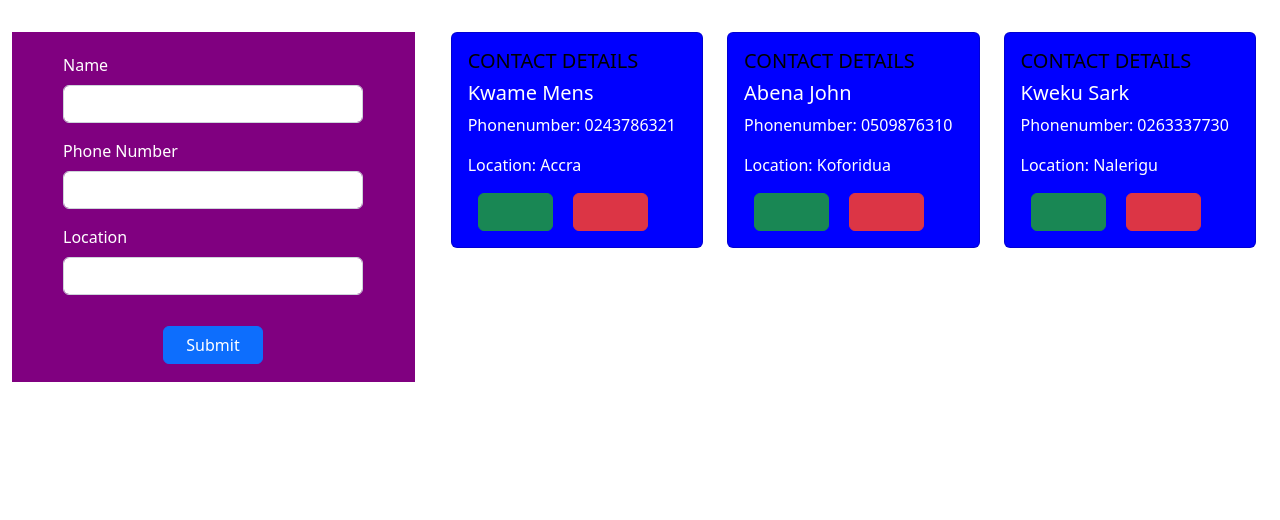
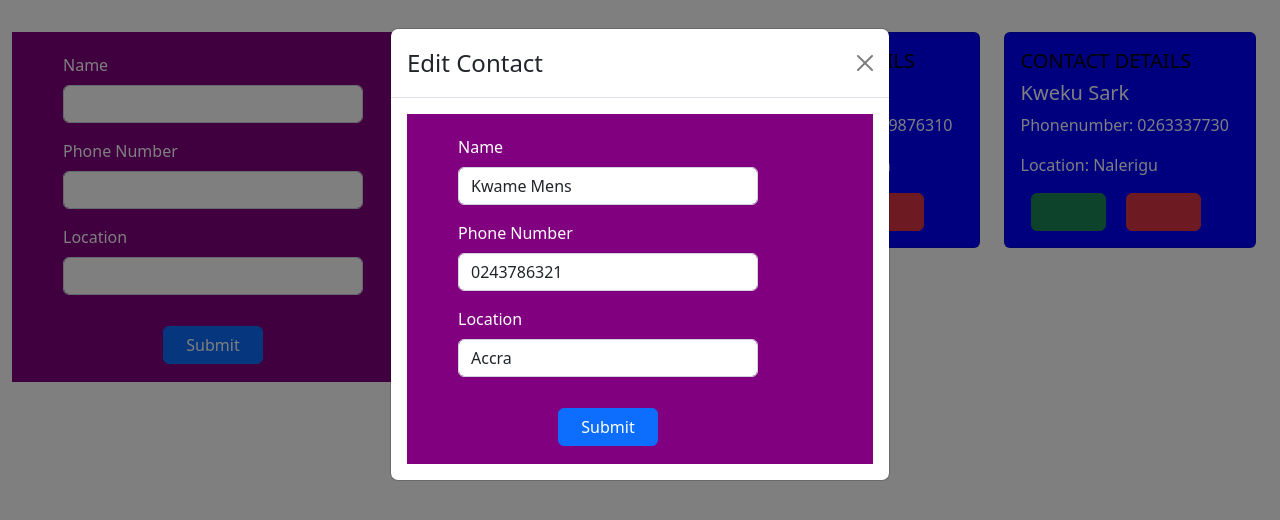
Before and after one commit to Reneock/react-contact-crud, a React (Create React App) app: page / in a window 1280 px wide. Both pictures are taken after a click on the button 515 px from the left and 212 px from the top of the page. Shown: the top 520 px of the page. Built offline with nearby package versions, Linux system fonts and the light colour scheme; some icons are missing.

Commit message:
activating edit and update components

```diff
--- a/public/index.html
+++ b/public/index.html
@@ -24,7 +24,7 @@
       work correctly both with client-side routing and a non-root public URL.
       Learn how to configure a non-root public URL by running `npm run build`.
     -->
-    <title>React App</title>
+    <title>React Contact Crud</title>
   </head>
   <body>
     <noscript>You need to enable JavaScript to run this app.</noscript>
--- a/src/App.js
+++ b/src/App.js
@@ -7,13 +7,22 @@ import './App.css';
 
 function App() {
 	const [contacts, setContacts] = useState([
-		{ name: "Kwame Mens", phonenumber: "0243786321", location: "Accra" },
-		{ name: "Abena John", phonenumber: "0509876310", location: "Koforidua" },
-		{ name: "Kweku Sark", phonenumber: "0263337730", location: "Nalerigu" }
+		{ name: "Kwame Mens", phonenumber: "0243786321", location: "Accra", id:"1cd" },
+		{ name: "Abena John", phonenumber: "0509876310", location: "Koforidua", id:"2cd" },
+		{ name: "Kweku Sark", phonenumber: "0263337730", location: "Nalerigu", id:"3cd" }
 	]);
 
 	const addNewContact = (contact) => {
+		contact.id = Math.random().toString();
 		setContacts([...contacts, contact]);
+	};
+
+	const deleteContact = (id, deletedContact) => {
+		setContacts(contacts.filter(contact => contact.id === id ? deletedContact : contact))
+	};
+
+	const editContact = (id, updatedContact) => {
+		setContacts(contacts.map(contact => contact.id === id ? updatedContact : contact))
 	};
 
 	return (
@@ -24,7 +33,7 @@ function App() {
 					  <ContactsForm newContact={addNewContact} />
 				  </Col>
 				  <Col>
-					  <Contacts contactInfo={contacts} />
+					  <Contacts contactInfo={contacts} deleteContact={deleteContact} editContact={editContact}/>
 				  </Col>
 			  </Row>
 		  </Container>
--- a/src/components/Contact.jsx
+++ b/src/components/Contact.jsx
@@ -1,25 +1,48 @@
-import React from "react";
-import {Col, Card, Button} from "react-bootstrap";
+import React, { useState } from "react";
+import { Col, Card, Button, Modal } from "react-bootstrap";
 import IonIcon from "@reacticons/ionicons";
+import EditContact from "./EditContact";
 
 function Contact(props) {
+
+	const [show, setShow] = useState(false);
+
+	const handleClose = () => setShow(false);
+	const handleShow = () => setShow(true);
+
+	const handleDelete = (e) => {
+		e.preventDefault();
+		props.deleteContact(props.contactInfo.id);
+	};
+
 	return (
-		<Col md="4" style={{marginBottom: "1rem"}}>
-			<Card style={{backgroundColor:"blue", color:"white"}}>
+		<>
+			<Modal show={show} onHide={handleClose} animation={false}>
+				<Modal.Header closeButton>
+					<Modal.Title>Edit Contact</Modal.Title>
+				</Modal.Header>
+				<Modal.Body>
+					<EditContact contactInfo={props.contactInfo} editContact={props.editContact} closeModal={handleClose} />
+				</Modal.Body>
+			</Modal>
+
+			<Col md="4" style={{ marginBottom: "1rem" }}>
+				<Card style={{ backgroundColor: "blue", color: "white" }}>
 					<Card.Body>
-          <Card.Title style={{color: "black"}}>CONTACT DETAILS</Card.Title>
+						<Card.Title style={{ color: "black" }}>CONTACT DETAILS</Card.Title>
 						<Card.Title>{props.contactInfo.name} </Card.Title>
 						<Card.Text><p>Phonenumber: {props.contactInfo.phonenumber}</p></Card.Text>
 						<Card.Text><p>Location: {props.contactInfo.location}</p></Card.Text>
-					<Button style={{marginLeft:"10px", width: "75px"}} href="#" variant="success">
-          <IonIcon name="create-outline"/>
+						<Button style={{ marginLeft: "10px", width: "75px" }} href="#" variant="success" onClick={handleShow}>
+							<IonIcon name="create-outline" />
 						</Button>
-					<Button style={{marginLeft:"20px", width: "75px"}} href="#" variant="danger">
-          <IonIcon name="trash-outline"/>
+						<Button style={{ marginLeft: "20px", width: "75px" }} href="#" variant="danger" onClick={handleDelete}>
+							<IonIcon name="trash-outline" />
 						</Button>
 					</Card.Body>
 				</Card>
 			</Col>
+		</>
 	);
 };
 
--- a/src/components/Contacts.jsx
+++ b/src/components/Contacts.jsx
@@ -6,10 +6,11 @@ function Contacts(props) {
 	return (
     <Container>
 		  <Row>
-			  {props.contactInfo.map((item, index) =>
-                { return <Contact contactInfo={item} key={index}/>}
-                )
-              }
+			  {props.contactInfo.map((item) =>
+          { return <Contact contactInfo={item} key={item.id} deleteContact={props.deleteContact} editContact={props.editContact}/>
+          }
+         )
+        }
 		  </Row>
     </Container>
 	);
--- /dev/null
+++ b/src/components/EditContact.jsx
@@ -0,0 +1,49 @@
+import React from "react";
+import { useState } from "react";
+import { Form, Button } from "react-bootstrap";
+
+function EditContact (props) {
+	const [name, setName] = useState(props.contactInfo.name);
+	const [phonenumber, setPhonenumber] = useState(props.contactInfo.phonenumber);
+	const [location, setLocation] = useState(props.contactInfo.location);
+	//const [id, setId] = useState (props.contactInfo.id);
+
+	const handleChange = (e) => {
+    e.preventDefault();
+    setLocation(e.target.value);
+  };
+
+	const handleSubmit = (e) => {
+		e.preventDefault();
+		props.editContact(props.contactInfo.id, {name, phonenumber, location});
+		setName("");
+		setPhonenumber("");
+		setLocation("");
+		props.closeModal();
+	};
+
+	return (
+		<Form style={{border:"1px solid purple", backgroundColor: "purple", color: "white", height: "350px"}}>
+			<Form.Group className="mb-3" controlId="formBasicEmail" style={{width: "300px", marginTop:"20px", marginLeft:"50px"}}>
+				<Form.Label>Name </Form.Label>
+				<Form.Control type="name" value={name} onChange={(e)=>{setName(e.target.value);}}/>
+			</Form.Group>
+
+			<Form.Group className="mb-3" controlId="formBasicEmail" style={{width: "300px", marginLeft:"50px"}}>
+				<Form.Label>Phone Number</Form.Label>
+				<Form.Control type="number" value={phonenumber} onChange={(e)=>{setPhonenumber(e.target.value);}}/>
+			</Form.Group>
+
+			<Form.Group className="mb-3" controlId="formBasicEmail" style={{width: "300px", marginLeft:"50px"}}>
+				<Form.Label>Location</Form.Label>
+				<Form.Control type="text" value={location} onChange={handleChange} />
+			</Form.Group>
+
+			<Button variant="primary" type="submit" onClick={handleSubmit} style={{marginTop:"15px", marginLeft: "150px", width: "100px"}} >
+				Submit
+			</Button>
+		</Form>
+	);
+}
+
+export default EditContact ;
```
Lines whose indentation alone changed are shown as unchanged.
